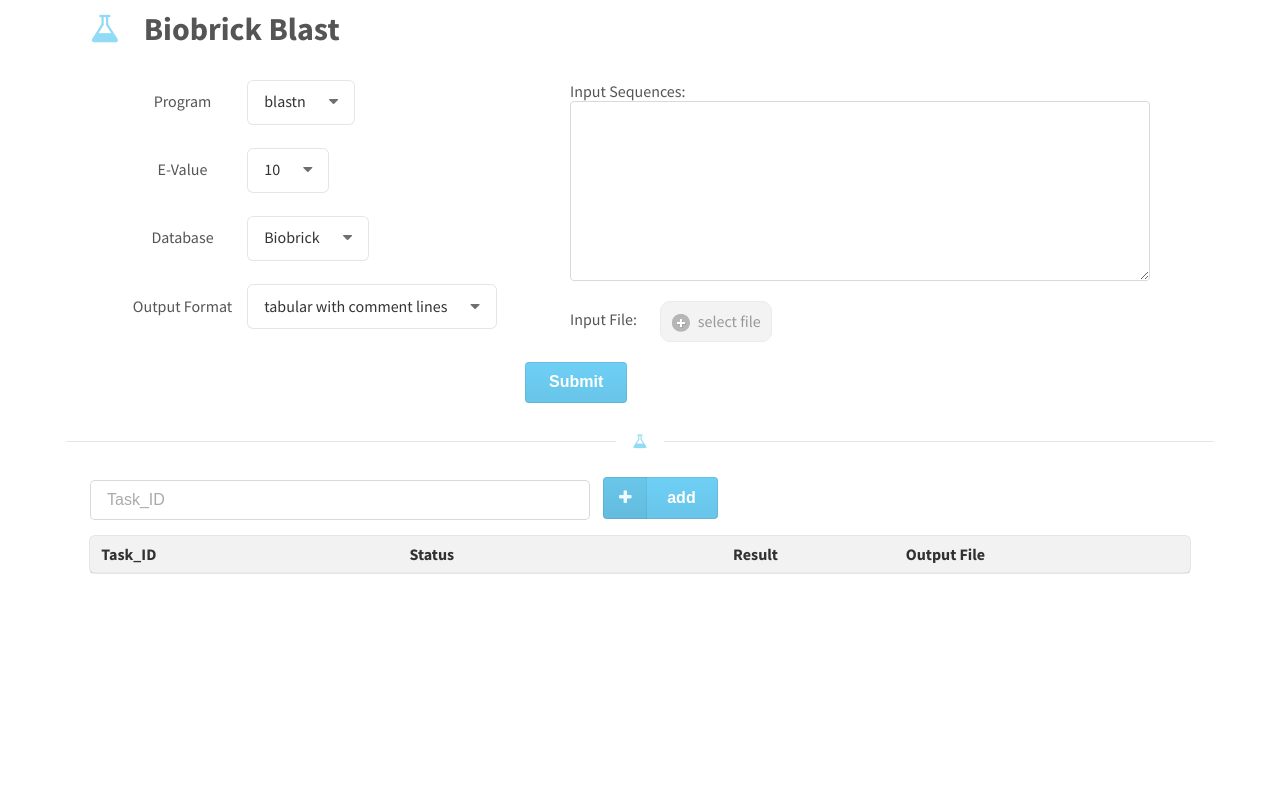
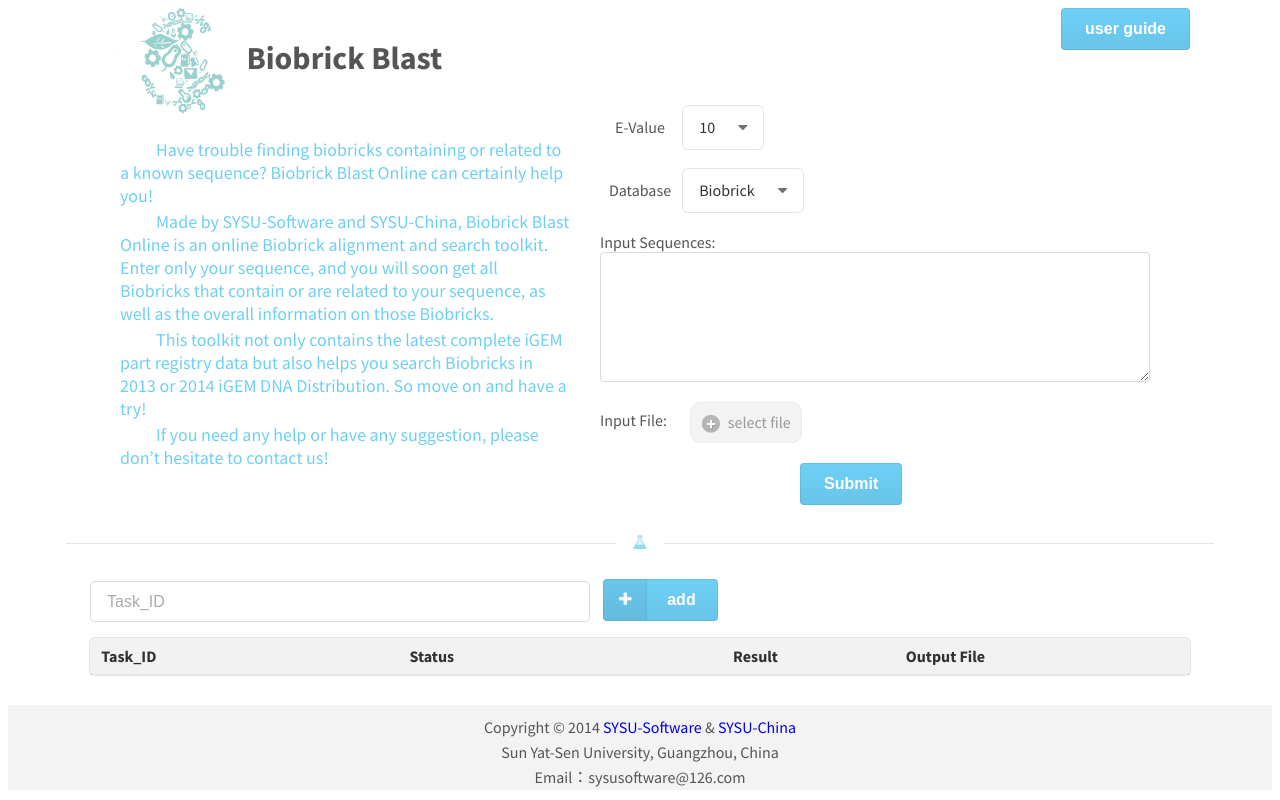
Before and after one commit to cairijun/blast_online, a Flask app: page / in a window 1280 px wide. Run offline with Flask 2, Linux system fonts and the light colour scheme; lists and menus that the app fills with data are empty.

Commit message:
version2.0

```diff
--- a/webservice/static/css/biobrickBlast.css
+++ b/webservice/static/css/biobrickBlast.css
@@ -10,10 +10,10 @@ body{
 	font-size: 16px;
 	font-family: 'Source Sans Pro', "Helvetica Neue", "Helvetica", "Arial", sans-serif;
 }
-#container > h1 > i, .ui.horizontal.divider > i{
+.container > h1 > i, .ui.horizontal.divider > i{
 	color: #6ECFF5;
 }
-#container{
+.container{
 	margin: auto;
 	width: 1100px;
 }
@@ -21,16 +21,18 @@ body{
 	float: right;
 }
 .userPanel{
-	margin-top: 30px;
+	margin-top: -25px;
+	overflow: hidden;
 }
 .inputSequences{
 	float: left;
-	width: 580px;
+	width: 550px;
 	min-height: 220px;
+	margin-left: 30px;
 	/*height: 300px;*/
 }
 textarea#inputText{
-	height: 180px ;
+	height: 130px ;
 	font-size: 14px;
 }
 .paramPanel{
@@ -39,11 +41,12 @@ textarea#inputText{
 	margin-left: 30px;
 }
 .form-control{
-	margin-top: 25px;
+	margin-top: 1px;
+	margin-bottom: 20px;
 }
 .form-control label{
 	display: inline-block;
-	width: 125px;
+	width: 80px;
 	text-align: center;
 }
 .ui.button{
@@ -51,11 +54,7 @@ textarea#inputText{
 }
 #userInput button{
 	margin-top: 20px;
-	margin-left: 435px;
-}
-
-#inputFile{
-	/*display: none;*/
+	margin-left: 200px;
 }
 a{
 	text-decoration:none;
@@ -173,3 +172,24 @@ table.scrollTable tbody {
 	width: 94%;
 	margin-left: -47%;
 }
+p.introduction{
+	margin-top: 30px !important;
+	font-size: 18px;
+	color: #6ECFF5;
+}
+.ui.header img{
+	width: 150px;
+	vertical-align: middle;
+}
+.footer{
+	background-color: #F3F3F3;
+	/*height: 50px;*/
+	margin-top: 30px;
+}
+.footer{
+	padding-top: 10px;
+}
+.footer .container{
+	text-align: center;
+	line-height: 25px;
+}
--- a/webservice/static/javascript/biobrickBlast.js
+++ b/webservice/static/javascript/biobrickBlast.js
@@ -23,10 +23,10 @@ function init() {
 	if (window.localStorage.getItem('task') && window.localStorage.getItem('task') !== '') {
 
 		var arr = $.parseJSON(window.localStorage.task);
-		// no more than 15 task_id
-		// while (arr.length>15){
-		// 	arr.shift();
-		// }
+		// no more than 10 task_id
+		while (arr.length>10){
+			arr.shift();
+		}
 		for (var i = arr.length - 1; i >= 0; i--) {
 			switch (arr[i].status) {
 				case 'finished':
@@ -67,7 +67,7 @@ function init() {
 			.fail(ajaxError);
 	});
 
-	$('input:hidden').change(function() {
+	$('div.paramPanel input[cached]').change(function() {
 		window.localStorage.setItem([this.name], $(this).val());
 	}).val(function() {
 		var value = window.localStorage.getItem(this.name) || $(this).val(),
@@ -83,6 +83,7 @@ function init() {
 		return value;
 	});
 
+	// submit query
 	querybtn.click(function(e) {
 		e.preventDefault();
 		this.className = "ui loading button";
@@ -90,6 +91,7 @@ function init() {
 		return false;
 	});
 
+	// show result or information
 	tbody.click(function(e) {
 		_t = e.target || e.srcElement;
 		var task_id = $(_t).attr('task-id');
--- a/webservice/templates/index.html
+++ b/webservice/templates/index.html
@@ -10,37 +10,36 @@
 	<title>Biobrick Blast</title>
 
 	<link rel="stylesheet" type="text/css" href="http://fonts.googleapis.com/css?family=Source+Sans+Pro:400,700|Open+Sans:300italic,400,300,700">
-	<link rel="stylesheet" type="text/css" href="../static/css/semantic.min.css">
-	<link rel="stylesheet" type="text/css" href="../static/css/biobrickBlast.css"></head>
+	<link rel="stylesheet" type="text/css" href="/static/css/semantic.min.css">
+	<link rel="stylesheet" type="text/css" href="/static/css/biobrickBlast.css"></head>
 <body>
-	<div id="container">
-		<h1 class="ui header"> <i class="lab icon"></i>
+	<div class="container">
+		<h1 class="ui header"> <img src="/static/images/logo.png">
 			Biobrick Blast
+			<button class="ui blue button fr">user guide</button>
 		</h1>
 
 		<div class="userPanel ui form">
-			<form id="userInput" action='/query' onsubmit="return false;" enctype="application/x-www-form-urlencoded">
-				<div class="paramPanel">
-					<div class="form-control">
-						<label>Program</label>
-						<div class="ui selection dropdown">
-							<input type="hidden" name="program" value="blastn"/>
-							<div class="default text">blastn</div> <i class="dropdown icon"></i>
-							<div class="menu ui transition hidden">
-								<div class="item" data-value="blastn">blastn</div>
-								<div class="item" data-value="blastp">blastp</div>
-								<div class="item" data-value="blastx">blastx</div>
-								<div class="item" data-value="tblastn">tblastn</div>
-								<div class="item" data-value="tblastx">tblastx</div>
-							</div>
-						</div>
-					</div>
+
+			<div class="paramPanel">
+				<p class="introduction">
+　　Have trouble finding biobricks containing or related to a known sequence? Biobrick Blast Online can certainly help you!<br/>
+　　Made by SYSU-Software and SYSU-China, Biobrick Blast Online is an online Biobrick alignment and search toolkit. Enter only your sequence, and you will soon get all Biobricks that contain or are related to your sequence, as well as the overall information on those Biobricks.<br/>
+　　This toolkit not only contains the latest complete iGEM part registry data but also helps you search Biobricks in 2013 or 2014 iGEM DNA Distribution. So move on and have a try! <br/>
+　　If you need any help or have any suggestion, please don’t hesitate to contact us!
+				</p>
+
+			</div>
+
+			<div class="inputSequences">
+				<form id="userInput" action='/query' onsubmit="return false;" enctype="application/x-www-form-urlencoded">
+					<input type="hidden" name="program" value="blastn"/>
+					<input type="hidden" name="outfmt" value="7" />
 					<div class="form-control">
 						<label>E-Value</label>
 						<div class="ui selection dropdown">
-							<input type="hidden" name="evalue" value="10"/>
-							<div class="default text">10</div>
-							<i class="dropdown icon"></i>
+							<input cached type="hidden" name="evalue" value="10"/>
+							<div class="default text">10</div> <i class="dropdown icon"></i>
 							<div class="menu ui transition hidden">
 								<div class="item" data-value="1000">1000</div>
 								<div class="item" data-value="100">100</div>
@@ -58,7 +57,7 @@
 					<div class="form-control">
 						<label>Database</label>
 						<div class="ui selection dropdown">
-							<input type="hidden" name="database" value="Biobrick"/>
+							<input cached type="hidden" name="database" value="Biobrick"/>
 							<div class="default text">Biobrick</div>
 							<i class="dropdown icon"></i>
 							<div class="menu ui transition hidden">
@@ -72,33 +71,6 @@
 							</div>
 						</div>
 					</div>
-
-					<div class="form-control">
-						<label>Output Format</label>
-						<div class="ui selection dropdown">
-							<input type="hidden" name="outfmt" value="7">
-							<div class="default text">tabular with comment lines</div>
-							<i class="dropdown icon"></i>
-							<div class="menu ui transition hidden">
-								<div class="item" data-value=0>pairwise</div>
-								<div class="item" data-value=1>query-anchored showing identities</div>
-								<div class="item" data-value=2>query-anchored no identities</div>
-								<div class="item" data-value=3>flat query-anchored show identities</div>
-								<div class="item" data-value=4>flat query-anchored no identities</div>
-								<div class="item" data-value=5>XML Blast output</div>
-								<div class="item" data-value=6>tabular</div>
-								<div class="item" data-value=7>tabular with comment lines</div>
-								<div class="item" data-value=8>Text ASN.1</div>
-								<div class="item" data-value=9>Binary ASN.1</div>
-								<div class="item" data-value=10>Comma-separated values</div>
-								<div class="item" data-value=11>BLAST archive format (ASN.1)</div>
-							</div>
-						</div>
-					</div>
-
-				</div>
-
-				<div class="inputSequences">
 					<div id="inputTextarea">
 						<label>Input Sequences:</label>
 						<textarea  name="input" id="inputText"></textarea>
@@ -114,10 +86,11 @@
 						</a>
 
 					</div>
-				</div>
-				<button class="ui blue button">Submit</button>
+					<button class="ui blue button">Submit</button>
 
-			</form>
+				</form>
+			</div>
+
 		</div>
 		<div class="ui horizontal divider">
 			<i class="lab icon"></i>
@@ -142,6 +115,13 @@
 			<tbody id="resultTbody"></tbody>
 		</table>
 	</div>
+	<div class="footer">
+		<div class="container">
+			Copyright © 2014 <a href="http://2013.igem.org/Team:SYSU-Software">SYSU-Software</a> & <a href="http://2013.igem.org/Team:SYSU-China">SYSU-China</a>
+			<br/>Sun Yat-Sen University, Guangzhou, China<br/>
+Email：sysusoftware@126.com
+		</div>
+	</div>
 	<div class="ui large modal" id="tableModal">
 		<i class="close icon"></i>
 		<div class="header"></div>
@@ -159,8 +139,8 @@
 		</div>
 	</div>
 
-	<script src="../static/javascript/jquery-2.0.3.min.js"></script>
-	<script src="../static/javascript/semantic.min.js"></script>
-	<script src="../static/javascript/biobrickBlast.js"></script>
+	<script src="/static/javascript/jquery-2.0.3.min.js"></script>
+	<script src="/static/javascript/semantic.min.js"></script>
+	<script src="/static/javascript/biobrickBlast.js"></script>
 </body>
 </html>
```
Also changed, not shown: webservice/static/images/logo.png (added).
